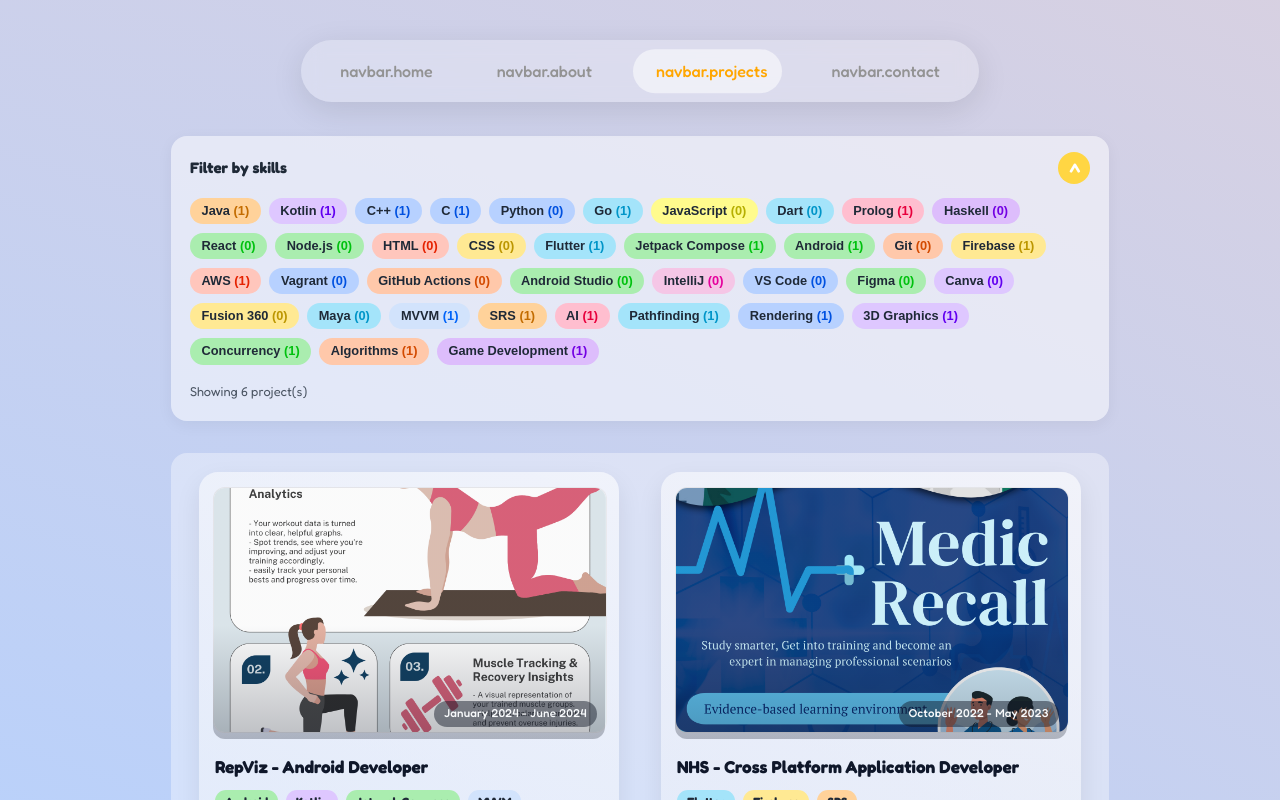
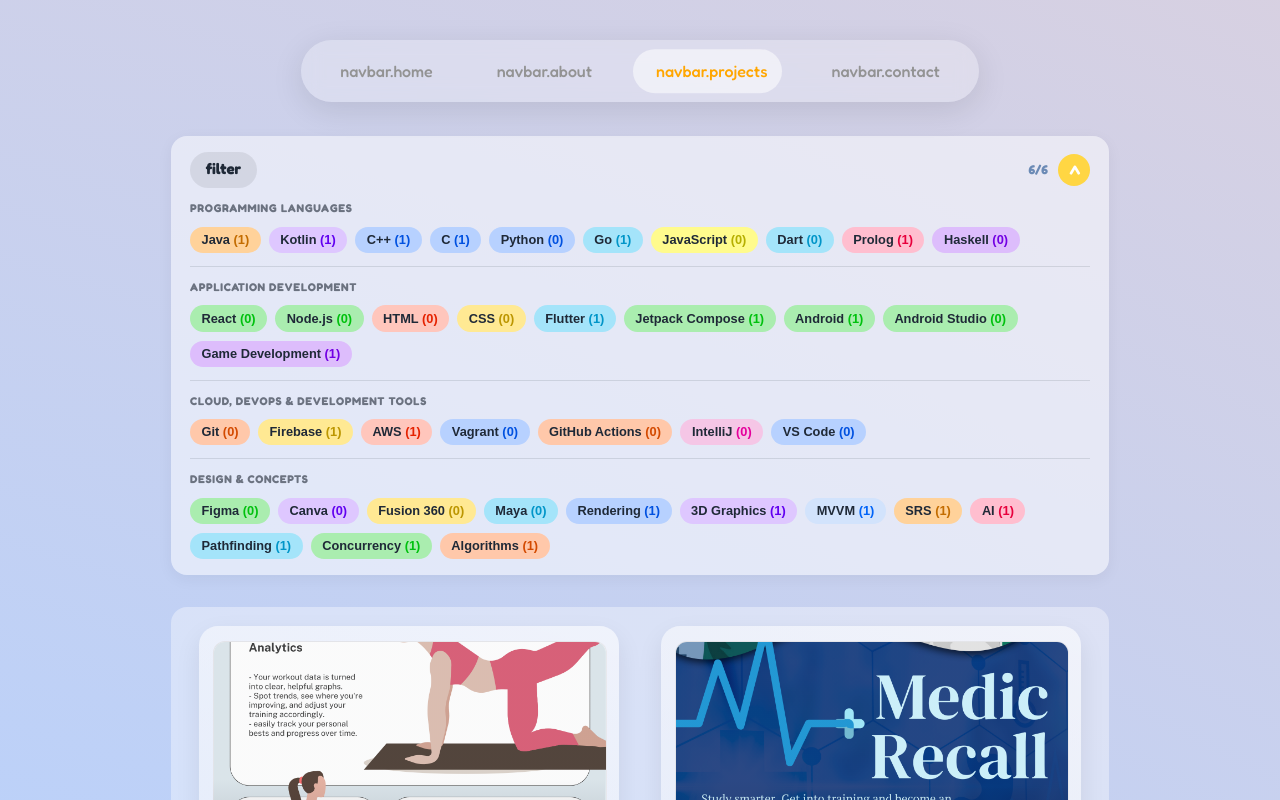
Before and after one commit to JeeIn-Park/JeeIn-Park.github.io, a React (Vite) app: page /projects in a window 1280 px wide. Both pictures are taken after a click on the element 640 px from the left and 168 px from the top of the page. Shown: the top 800 px of the page. Built offline with nearby package versions, Linux system fonts and the light colour scheme.

Commit message:
skill filter bar designing, skill categorising\

```diff
--- a/src/components/SkillFilter.css
+++ b/src/components/SkillFilter.css
@@ -19,6 +19,13 @@
   user-select: none;
 }
 
+.projects-filters-header-main {
+  display: flex;
+  align-items: center;
+  gap: 0.5rem;
+  flex-wrap: wrap;
+}
+
 .projects-filters-actions {
   display: flex;
   align-items: center;
@@ -27,9 +34,22 @@
 
 .projects-filters-title {
   margin: 0;
+  display: inline-flex;
+  align-items: center;
+  padding: 0.4rem 0.98rem;
+  border-radius: 999px;
+  background: #00000014;
+  border: transparent;
   font-size: 0.95rem;
-  font-weight: 700;
+  font-weight: 600;
   color: #1f2937;
+  transition: background-color 380ms ease, border-color 380ms ease, box-shadow 380ms ease;
+}
+
+.projects-filters-title.is-filtered {
+  background: #ffd643;
+  border-color: rgba(255, 214, 67, 0.95);
+  box-shadow: 0 0 0.8rem rgba(255, 214, 67, 0.52);
 }
 
 .skill-filter-toggle-circle {
@@ -76,11 +96,37 @@
 
 .skills-filter-list {
   list-style: none;
-  margin: 0.8rem 0 0;
+  margin: 0;
   padding: 0;
   display: flex;
   flex-wrap: wrap;
   gap: 0.5rem;
+}
+
+.skills-filter-groups {
+  margin-top: 0.8rem;
+  display: flex;
+  flex-direction: column;
+  gap: 0.8rem;
+}
+
+.skills-filter-group {
+  border-top: 1px solid rgba(31, 41, 55, 0.12);
+  padding-top: 0.75rem;
+}
+
+.skills-filter-group:first-child {
+  border-top: none;
+  padding-top: 0;
+}
+
+.skills-filter-group-title {
+  margin: 0 0 0.55rem;
+  font-size: 0.7rem;
+  font-weight: 700;
+  letter-spacing: 0.06em;
+  text-transform: uppercase;
+  color: #6b7280;
 }
 
 .projects-filters-body {
@@ -123,36 +169,83 @@
 .projects-filter-summary {
   margin: 0;
   font-size: 0.8rem;
-  color: #4b5563;
+  color: #6b8ab5;
+}
+
+.projects-filter-summary-inline {
+  white-space: nowrap;
+  font-weight: 700;
+  transform: translateX(-2px);
 }
 
 .projects-filter-footer {
   margin-top: 0.9rem;
   display: flex;
   align-items: center;
-  justify-content: space-between;
+  justify-content: flex-start;
   gap: 0.75rem;
   flex-wrap: wrap;
 }
 
 .skill-filter-clear {
-  margin-left: auto;
+  margin: 0;
+  display: inline-flex;
+  align-items: center;
+  justify-content: center;
+  width: 2rem;
+  height: 2rem;
+  padding: 0;
+  border-radius: 2rem;
+  background: #00000014;
+  border: 1px solid transparent;
+  font-size: 1rem;
+  font-weight: 800;
+  line-height: 1;
+  color: #1f2937;
+  cursor: pointer;
+  margin-left: 0;
+  opacity: 1;
+  transform: translateY(0) scale(1);
+  visibility: visible;
+  transition:
+    background-color 380ms ease,
+    border-color 380ms ease,
+    box-shadow 380ms ease,
+    opacity 260ms ease,
+    transform 260ms ease,
+    visibility 0s linear 0s;
+}
+
+.skill-filter-clear:hover {
+  background: rgb(218, 116, 116);
+  border-color: transparent;
+  box-shadow: 0 0 0.55rem rgba(239, 68, 68, 0.4);
+  transform: translateY(0px) scale(1.03);
 }
 
 .skill-filter-clear:disabled {
-  opacity: 0.55;
+  opacity: 0.5;
   cursor: not-allowed;
-  transform: none;
+  transform: translateY(0) scale(1);
   box-shadow: none;
 }
 
 .skill-filter-clear.is-hidden {
+  opacity: 0;
+  transform: translateY(-2px) scale(0.96);
+  pointer-events: none;
   visibility: hidden;
-  pointer-events: none;
+  transition: opacity 220ms ease, transform 220ms ease, visibility 0s linear 220ms;
 }
 
 @media (prefers-reduced-motion: reduce) {
   .projects-filters-body {
     transition: none;
   }
+
+  .skill-filter-clear,
+  .skill-filter-clear.is-hidden {
+    transition: none;
+    transform: none;
+  }
 }
--- a/src/components/SkillFilter.tsx
+++ b/src/components/SkillFilter.tsx
@@ -1,13 +1,18 @@
 import React, { useEffect, useState } from "react";
 import "./SkillFilter.css";
 
+type SkillFilterGroup = {
+  id: string;
+  label: string;
+  skills: string[];
+};
+
 type SkillFilterProps = {
   title: string;
-  clearLabel: string;
   expandLabel: string;
   collapseLabel: string;
   summaryLabel: string;
-  skills: string[];
+  groups: SkillFilterGroup[];
   selectedSkills: string[];
   onToggleSkill: (skill: string) => void;
   onClear: () => void;
@@ -18,11 +23,10 @@ type SkillFilterProps = {
 
 const SkillFilter: React.FC<SkillFilterProps> = ({
   title,
-  clearLabel,
   expandLabel,
   collapseLabel,
   summaryLabel,
-  skills,
+  groups,
   selectedSkills,
   onToggleSkill,
   onClear,
@@ -70,8 +74,30 @@ const SkillFilter: React.FC<SkillFilterProps> = ({
         tabIndex={0}
         aria-expanded={isExpanded}
       >
-        <p className="projects-filters-title">{title}</p>
+        <div className="projects-filters-header-main">
+          <p
+            className={`projects-filters-title ${
+              selectedSkills.length > 0 ? "is-filtered" : ""
+            }`.trim()}
+          >
+            {title}
+          </p>
+          <button
+            type="button"
+            className={`skill-filter-clear ${selectedSkills.length === 0 ? "is-hidden" : ""}`.trim()}
+            onClick={onClear}
+            disabled={selectedSkills.length === 0}
+            aria-hidden={selectedSkills.length === 0}
+            aria-label="clear filters"
+            title="clear filters"
+          >
+            🗑️
+          </button>
+        </div>
         <div className="projects-filters-actions">
+          <p className="projects-filter-summary projects-filter-summary-inline">
+            {summaryLabel}
+          </p>
           <button
             type="button"
             className={`skill-filter-toggle-circle ${isExpanded ? "is-expanded" : ""}`}
@@ -94,8 +120,12 @@ const SkillFilter: React.FC<SkillFilterProps> = ({
         aria-hidden={!isExpanded}
       >
         <div className="projects-filters-body-inner">
+          <div className="skills-filter-groups">
+            {groups.map((group) => (
+              <section className="skills-filter-group" key={group.id}>
+                <h3 className="skills-filter-group-title">{group.label}</h3>
                 <ul className="skills-filter-list">
-            {skills.map((skill) => {
+                  {group.skills.map((skill) => {
                     const selected = selectedSkills.includes(skill);
                     return (
                       <li key={skill}>
@@ -106,7 +136,10 @@ const SkillFilter: React.FC<SkillFilterProps> = ({
                           style={getSkillStyle(skill, selected)}
                         >
                           {skill}{" "}
-                    <span className="skill-filter-count" style={getCountStyle(skill, selected)}>
+                          <span
+                            className="skill-filter-count"
+                            style={getCountStyle(skill, selected)}
+                          >
                             ({skillCounts[skill] ?? 0})
                           </span>
                         </button>
@@ -114,17 +147,8 @@ const SkillFilter: React.FC<SkillFilterProps> = ({
                     );
                   })}
                 </ul>
-          <div className="projects-filter-footer">
-            <p className="projects-filter-summary">{summaryLabel}</p>
-            <button
-              type="button"
-              className={`skill-filter skill-filter-clear ${selectedSkills.length === 0 ? "is-hidden" : ""}`.trim()}
-              onClick={onClear}
-              disabled={selectedSkills.length === 0}
-              aria-hidden={selectedSkills.length === 0}
-            >
-              {clearLabel}
-            </button>
+              </section>
+            ))}
           </div>
         </div>
       </div>
--- a/src/data/skills.data.ts
+++ b/src/data/skills.data.ts
@@ -2,12 +2,9 @@ import type { ColorToken } from "./colors";
 
 export const SKILL_CATEGORY_META = {
   programming: { label: "Programming Languages", order: 1 },
-  web: { label: "Web Frameworks & UI Libraries", order: 2 },
-  mobile: { label: "Mobile & Cross-Platform Development", order: 3 },
-  cloud: { label: "Cloud & DevOps", order: 4 },
-  tools: { label: "Development Tools & IDEs", order: 5 },
-  design: { label: "Design & Modelling", order: 6 },
-  concepts: { label: "Concepts & Architecture", order: 7 }
+  application: { label: "Application Development", order: 2 },
+  platform: { label: "Cloud, DevOps & Development Tools", order: 3 },
+  design: { label: "Design & Concepts", order: 4 }
 } as const;
 
 export type SkillCategory = keyof typeof SKILL_CATEGORY_META;
@@ -30,32 +27,32 @@ export const SKILLS: Skill[] = [
   { name: "Dart", category: "programming", color: "sky", order: 8 },
   { name: "Prolog", category: "programming", color: "rose", order: 9 },
   { name: "Haskell", category: "programming", color: "lilac", order: 10 },
-  { name: "React", category: "web", color: "green", order: 1 },
-  { name: "Node.js", category: "web", color: "green", order: 2 },
-  { name: "HTML", category: "web", color: "peach", order: 3 },
-  { name: "CSS", category: "web", color: "yellow", order: 4 },
-  { name: "Flutter", category: "mobile", color: "sky", order: 1 },
-  { name: "Jetpack Compose", category: "mobile", color: "green", order: 2 },
-  { name: "Android", category: "mobile", color: "green", order: 3 },
-  { name: "Git", category: "cloud", color: "orange", order: 1 },
-  { name: "Firebase", category: "cloud", color: "yellow", order: 2 },
-  { name: "AWS", category: "cloud", color: "peach", order: 3 },
-  { name: "Vagrant", category: "cloud", color: "blue", order: 4 },
-  { name: "GitHub Actions", category: "cloud", color: "orange", order: 5 },
-  { name: "Android Studio", category: "tools", color: "green", order: 1 },
-  { name: "IntelliJ", category: "tools", color: "pink", order: 2 },
-  { name: "VS Code", category: "tools", color: "blue", order: 3 },
+  { name: "React", category: "application", color: "green", order: 1 },
+  { name: "Node.js", category: "application", color: "green", order: 2 },
+  { name: "HTML", category: "application", color: "peach", order: 3 },
+  { name: "CSS", category: "application", color: "yellow", order: 4 },
+  { name: "Flutter", category: "application", color: "sky", order: 5 },
+  { name: "Jetpack Compose", category: "application", color: "green", order: 6 },
+  { name: "Android", category: "application", color: "green", order: 7 },
+  { name: "Android Studio", category: "application", color: "green", order: 8 },
+  { name: "Game Development", category: "application", color: "lilac", order: 9 },
+  { name: "Git", category: "platform", color: "orange", order: 1 },
+  { name: "Firebase", category: "platform", color: "yellow", order: 2 },
+  { name: "AWS", category: "platform", color: "peach", order: 3 },
+  { name: "Vagrant", category: "platform", color: "blue", order: 4 },
+  { name: "GitHub Actions", category: "platform", color: "orange", order: 5 },
+  { name: "IntelliJ", category: "platform", color: "pink", order: 6 },
+  { name: "VS Code", category: "platform", color: "blue", order: 7 },
   { name: "Figma", category: "design", color: "green", order: 1 },
   { name: "Canva", category: "design", color: "lavender", order: 2 },
   { name: "Fusion 360", category: "design", color: "yellow", order: 3 },
   { name: "Maya", category: "design", color: "sky", order: 4 },
-  { name: "MVVM", category: "concepts", color: "periwinkle", order: 1 },
-  { name: "SRS", category: "concepts", color: "amber", order: 2 },
-  { name: "AI", category: "concepts", color: "rose", order: 3 },
-  { name: "Pathfinding", category: "concepts", color: "sky", order: 4 },
-  { name: "Rendering", category: "concepts", color: "blue", order: 5 },
-  { name: "3D Graphics", category: "concepts", color: "lavender", order: 6 },
-  { name: "Concurrency", category: "concepts", color: "green", order: 7 },
-  { name: "Algorithms", category: "concepts", color: "orange", order: 8 },
-  { name: "Game Development", category: "concepts", color: "lilac", order: 9 }
+  { name: "Rendering", category: "design", color: "blue", order: 5 },
+  { name: "3D Graphics", category: "design", color: "lavender", order: 6 },
+  { name: "MVVM", category: "design", color: "periwinkle", order: 7 },
+  { name: "SRS", category: "design", color: "amber", order: 8 },
+  { name: "AI", category: "design", color: "rose", order: 9 },
+  { name: "Pathfinding", category: "design", color: "sky", order: 10 },
+  { name: "Concurrency", category: "design", color: "green", order: 11 },
+  { name: "Algorithms", category: "design", color: "orange", order: 12 }
 ];
--- a/src/data/skills.logic.ts
+++ b/src/data/skills.logic.ts
@@ -35,10 +35,7 @@ export const getSkillsByCategory = (category: SkillCategory): Skill[] =>
 
 export const SKILL_CATEGORIES: Record<SkillCategory, string[]> = {
   programming: getSkillsByCategory("programming").map((skill) => skill.name),
-  web: getSkillsByCategory("web").map((skill) => skill.name),
-  mobile: getSkillsByCategory("mobile").map((skill) => skill.name),
-  cloud: getSkillsByCategory("cloud").map((skill) => skill.name),
-  tools: getSkillsByCategory("tools").map((skill) => skill.name),
-  design: getSkillsByCategory("design").map((skill) => skill.name),
-  concepts: getSkillsByCategory("concepts").map((skill) => skill.name)
+  application: getSkillsByCategory("application").map((skill) => skill.name),
+  platform: getSkillsByCategory("platform").map((skill) => skill.name),
+  design: getSkillsByCategory("design").map((skill) => skill.name)
 };
--- a/src/pages/Projects.tsx
+++ b/src/pages/Projects.tsx
@@ -199,11 +199,21 @@ const Projects: React.FC = () => {
     [i18nList]
   );
 
+  const skillGroups = useMemo(
+    () =>
+      getSortedCategories()
+        .map((category) => ({
+          id: category,
+          label: getSkillCategoryLabel(category),
+          skills: getSkillsByCategory(category).map((skill) => skill.name)
+        }))
+        .filter((group) => group.skills.length > 0),
+    []
+  );
+
   const allTags = useMemo(() => {
-    return getSortedCategories().flatMap((category) =>
-      getSkillsByCategory(category).map((skill) => skill.name)
-    );
-  }, []);
+    return skillGroups.flatMap((group) => group.skills);
+  }, [skillGroups]);
 
   const skillCounts = useMemo(() => {
     const counts: Record<string, number> = Object.fromEntries(
@@ -250,12 +260,20 @@ const Projects: React.FC = () => {
     window.localStorage.setItem(PROJECT_FILTERS_STORAGE_KEY, JSON.stringify(selectedTags));
   }, [selectedTags]);
 
+  const getBaseSkillColor = (tag: string): string => {
+    const matchedSkill = getSkill(tag);
+    return getSkillColor(matchedSkill ? matchedSkill.name : tag);
+  };
+
+  const getFilterAccentColor = (tag: string): string =>
+    toDarkerVividColor(getBaseSkillColor(tag));
+
   const getFilterSkillStyle = (tag: string, selected: boolean): React.CSSProperties =>
     selected
       ? {
-          backgroundColor: "#111111",
-          color: getSkillColor(tag),
-          borderColor: getSkillColor(tag)
+          backgroundColor: getFilterAccentColor(tag),
+          color: "#ffffff",
+          borderColor: getFilterAccentColor(tag)
         }
       : {
           backgroundColor: getSkillColor(tag),
@@ -263,25 +281,19 @@ const Projects: React.FC = () => {
           borderColor: "rgba(31, 41, 55, 0.12)"
         };
 
-  const getBaseSkillColor = (tag: string): string => {
-    const matchedSkill = getSkill(tag);
-    return getSkillColor(matchedSkill ? matchedSkill.name : tag);
-  };
-
-  const getFilterCountStyle = (tag: string): React.CSSProperties => ({
-    color: toDarkerVividColor(getBaseSkillColor(tag)),
+  const getFilterCountStyle = (tag: string, selected: boolean): React.CSSProperties => ({
+    color: selected ? "#d1d5db" : getFilterAccentColor(tag),
     fontWeight: 700
   });
 
   return (
     <section className="projects-section">
       <SkillFilter
-        title={t("projects.filters.title")}
-        clearLabel={t("projects.filters.clear")}
+        title="filter"
         expandLabel={t("projects.filters.expand")}
         collapseLabel={t("projects.filters.collapse")}
-        summaryLabel={t("projects.filters.summary", { count: filteredProjects.length })}
-        skills={allTags}
+        summaryLabel={`${filteredProjects.length}/${projects.length}`}
+        groups={skillGroups}
         skillCounts={skillCounts}
         selectedSkills={selectedTags}
         onToggleSkill={toggleTag}
```
Lines whose indentation alone changed are shown as unchanged.
